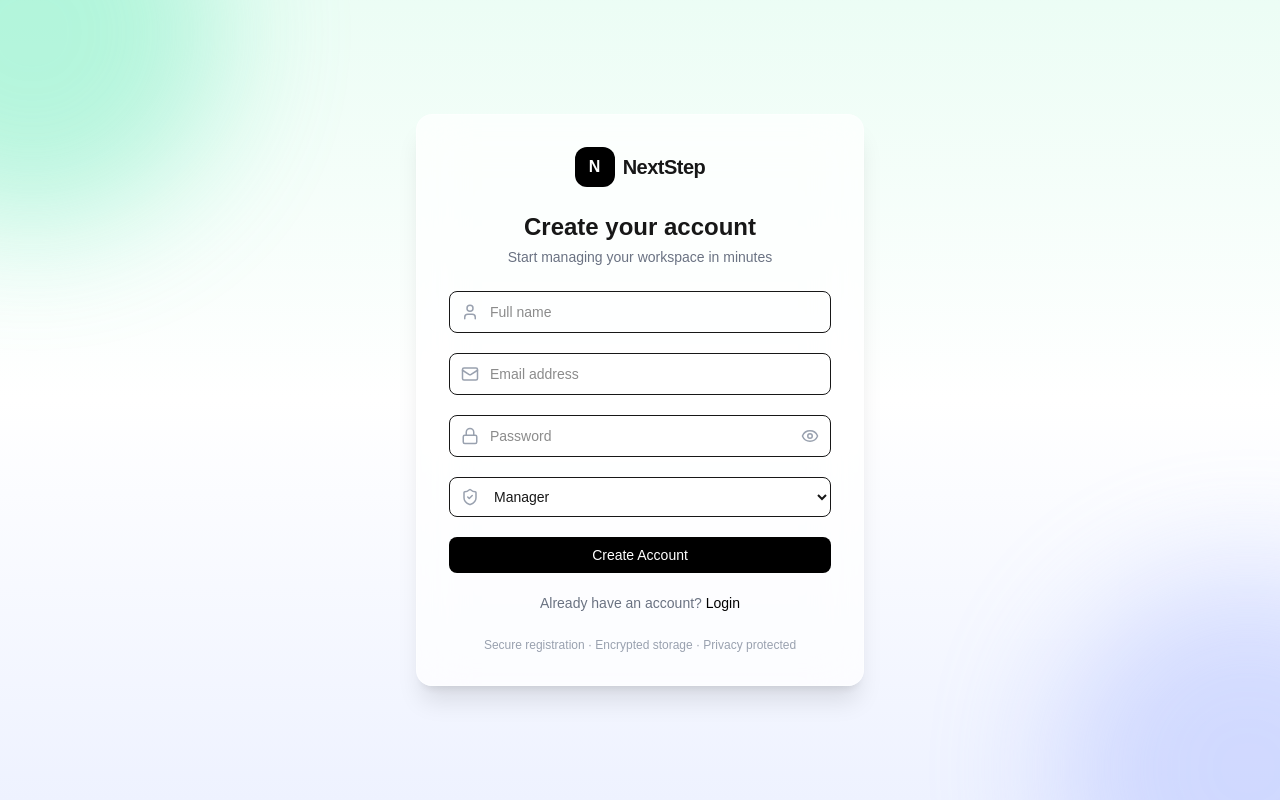
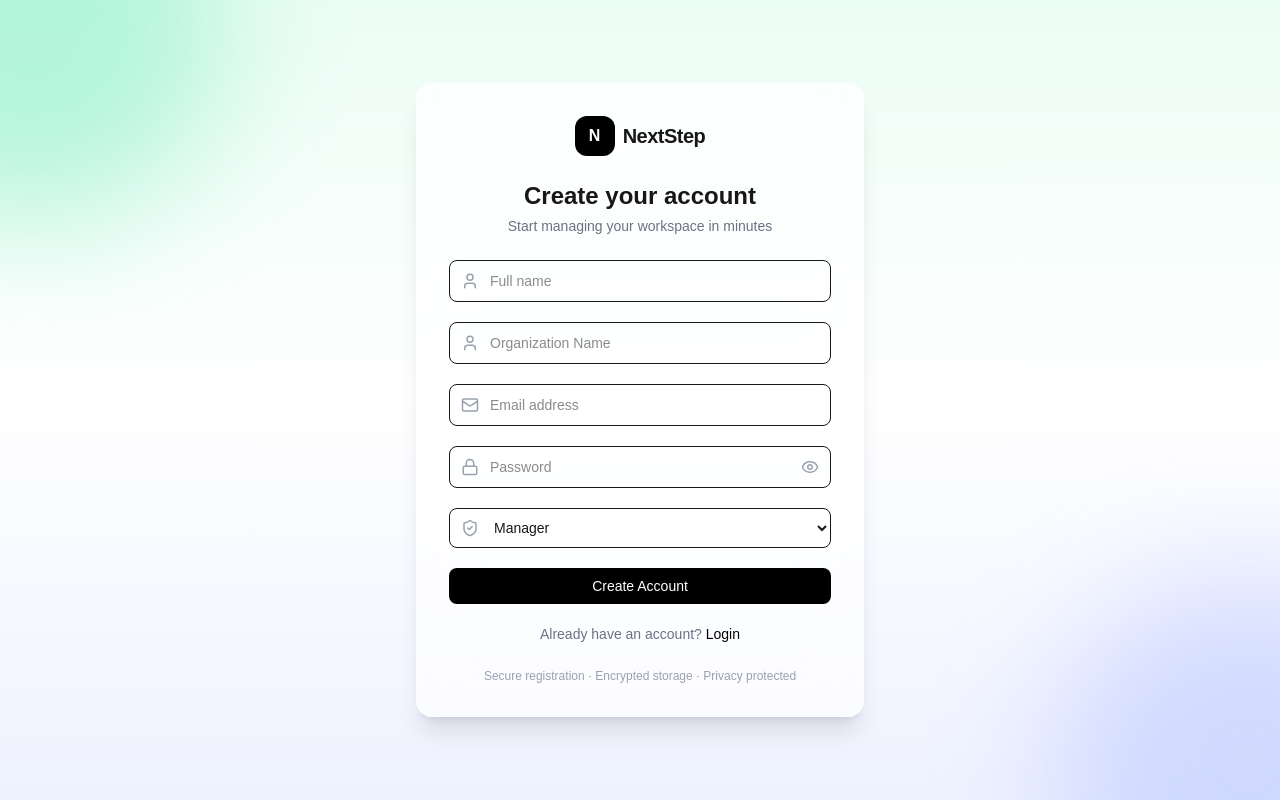
Before and after one commit to akashbghl/NextStepLibrary, a Next.js app: page /register in a window 1280 px wide. Built offline with nearby package versions, Linux system fonts and the light colour scheme.

Commit message:
Dynamic Branding Update

```diff
--- a/app/(auth)/register/page.tsx
+++ b/app/(auth)/register/page.tsx
@@ -29,6 +29,7 @@ export default function RegisterPage() {
     email: "",
     password: "",
     role: "MANAGER",
+    organizationName: "",
   });
 
   const [loading, setLoading] = useState(false);
@@ -154,6 +155,23 @@ export default function RegisterPage() {
               name="name"
               placeholder="Full name"
               value={form.name}
+              onChange={handleChange}
+              required
+              className="w-full rounded-lg border px-10 py-2.5 text-sm outline-none transition focus:border-black focus:ring-2 focus:ring-black/10"
+            />
+          </div>
+
+          {/* Orgnization Name */}
+          <div className="relative">
+            <User
+              size={18}
+              className="absolute left-3 top-1/2 -translate-y-1/2 text-gray-400"
+            />
+
+            <input
+              name="organizationName"
+              placeholder="Organization Name"
+              value={form.organizationName}
               onChange={handleChange}
               required
               className="w-full rounded-lg border px-10 py-2.5 text-sm outline-none transition focus:border-black focus:ring-2 focus:ring-black/10"
--- a/app/api/auth/route.ts
+++ b/app/api/auth/route.ts
@@ -57,7 +57,7 @@ export async function POST(req: NextRequest) {
         Date.now();
 
       const organization = await Organization.create({
-        name: `${data.name}'s Organization`,
+        name: data.organizationName,
         slug,
         email: data.email,
       });
@@ -126,9 +126,15 @@ export async function POST(req: NextRequest) {
         organizationId: user.organizationId.toString(),
       });
 
+      // Fetch organization
+      const organization = await Organization.findById(
+        user.organizationId
+      ).select("name slug");
+
       /* ======================
           Set Cookie
       ====================== */
+
       const response = NextResponse.json({
         success: true,
         message: "Login successful",
@@ -138,6 +144,7 @@ export async function POST(req: NextRequest) {
           email: user.email,
           role: user.role,
           organizationId: user.organizationId,
+          organizationName: organization?.name || "Organization",
         },
       });
 
--- a/components/layout/Sidebar.tsx
+++ b/components/layout/Sidebar.tsx
@@ -43,14 +43,16 @@ const navItems = [
 
 export default function Sidebar() {
   const pathname = usePathname();
-  const { logout } = useAuth();
+  const { logout,user } = useAuth();
 
   return (
     <aside className="flex h-screen w-64 flex-col border-r bg-white">
       {/* Logo */}
       <div className="flex h-16 items-center border-b text-xl font-bold">
         <img src={'/Nlogowhite.webp'} height={40} width={40} alt="" />
-        NextStep Library
+        {user?.organizationName && (
+          <span className="ml-2">{user.organizationName}</span>
+        )}
       </div>
 
       {/* Navigation */}
--- a/hooks/useAuth.ts
+++ b/hooks/useAuth.ts
@@ -8,6 +8,8 @@ interface User {
     name: string;
     email: string;
     role: "SUPER_ADMIN" | "MANAGER" | "STAFF";
+    organizationId: string;
+    organizationName: string;
 }
 
 export function useAuth() {
--- a/lib/validators.ts
+++ b/lib/validators.ts
@@ -9,6 +9,7 @@ export const registerSchema = z.object({
   email: z.string().email("Invalid email"),
   password: z.string().min(6, "Password must be 6+ chars"),
   role: z.enum(["SUPER_ADMIN", "MANAGER", "STAFF"]).optional(),
+  organizationName: z.string().min(3, "Organization name too short"),
 });
 
 export const loginSchema = z.object({
```
